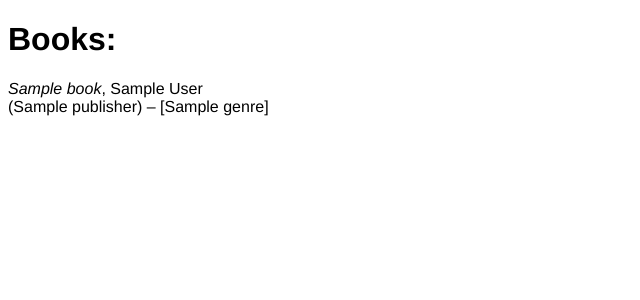
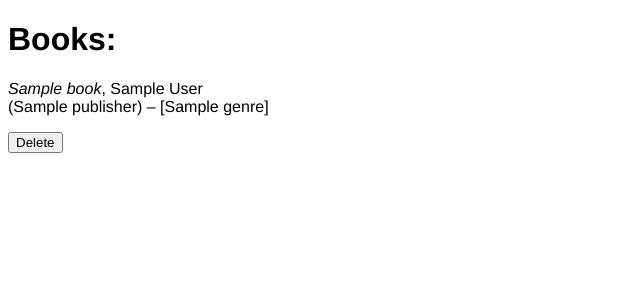
Before and after one commit to saerx/books_manager_hw, a Flask app: page /books in a window 1280 px wide. Shown: the part 52-352 px from the top of the page, without its empty margins (0-640 px from the left). Run offline with Flask 2, Linux system fonts and the light colour scheme; a database or web service that is not in the repository returns one stand-in record (values such as "Sample title"); some libraries are stand-ins or nearby versions.

Commit message:
added delete buttons that work

```diff
--- a/controllers/books_controller.py
+++ b/controllers/books_controller.py
@@ -1,4 +1,4 @@
-from flask import Flask, render_template, Blueprint
+from flask import Flask, render_template, Blueprint, redirect
 from models.book import Book
 import repositories.book_repository as book_repository
 import repositories.author_repository as author_repository
@@ -39,3 +39,8 @@ def books():
 
 # DELETE
 # DELETE '/books/<id>'
+
+@books_blueprint.route("/books/<id>/delete", methods=["POST"])
+def delete_book(id):
+    book_repository.delete(id)
+    return redirect('/books')
--- a/templates/books/index.html
+++ b/templates/books/index.html
@@ -12,7 +12,13 @@
         </p>
     </div>
 
+    <div>
+        <form action="/books/{{book.id}}/delete" method ="POST">
+            <button type="submit">Delete</button>
+        </form>
+    </div>
+
 {% endfor %}
-<br>
+
 
 {% endblock content %}
```
